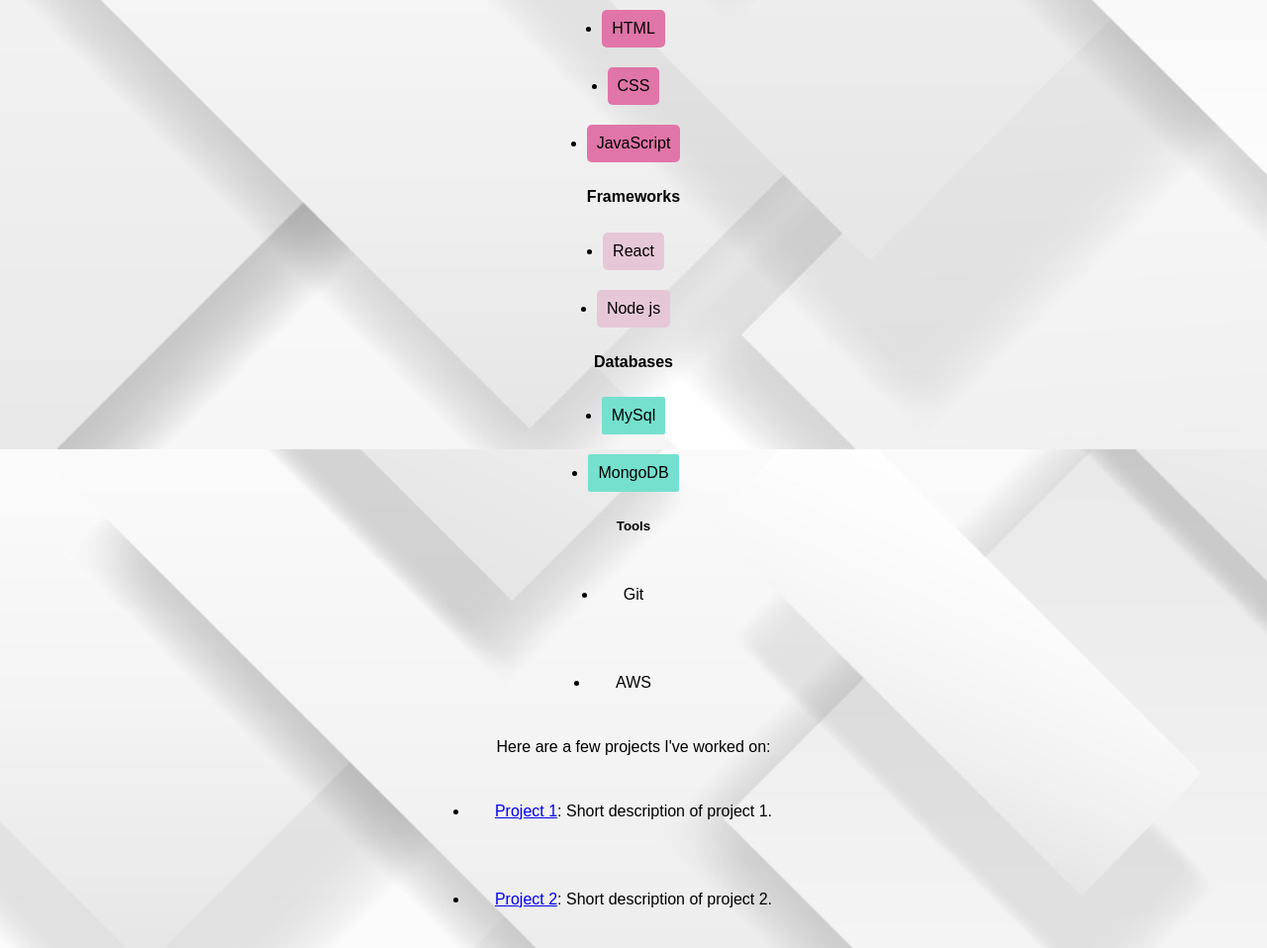
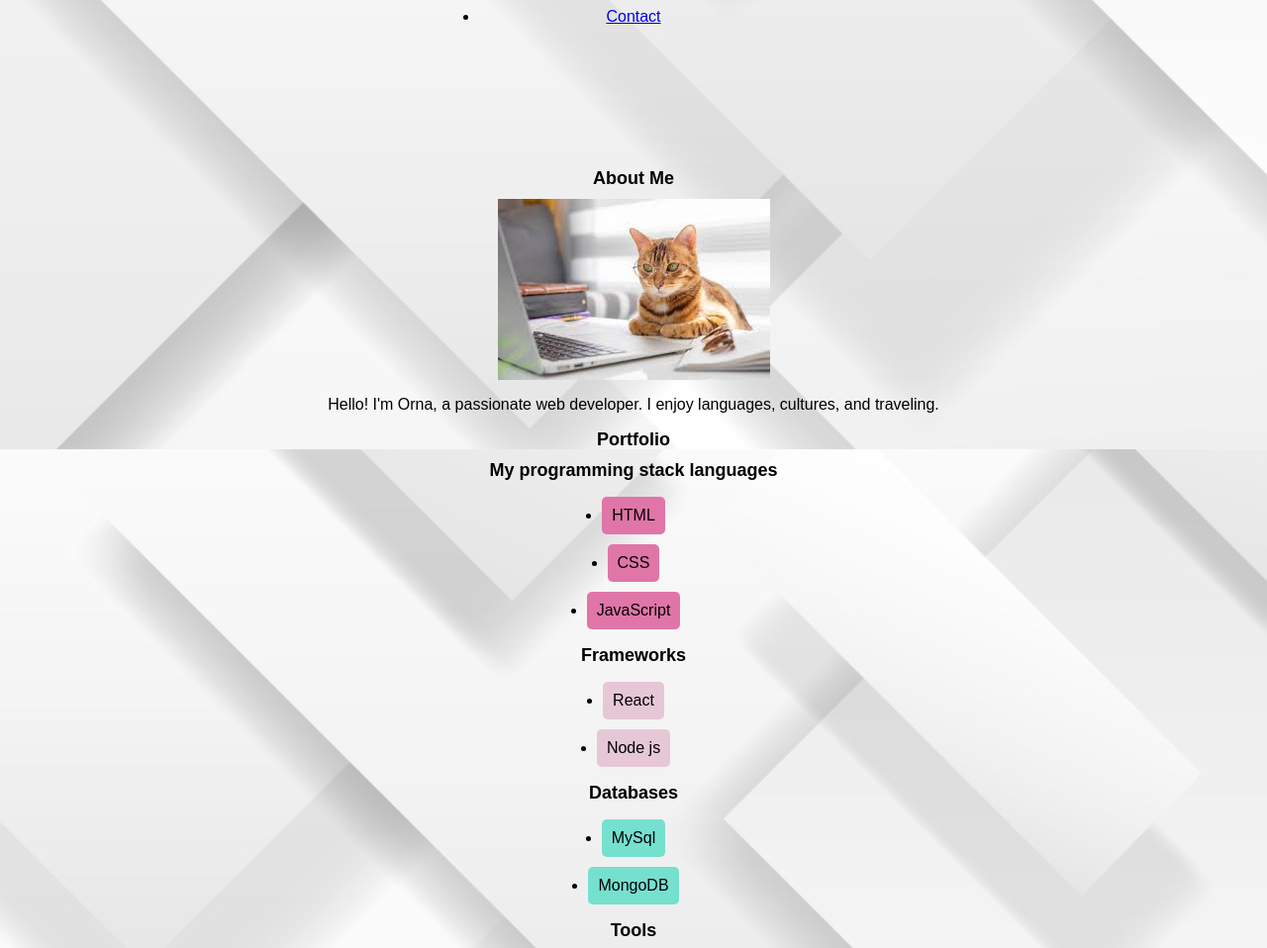
Before and after one commit to myNameisO-R/personal-website, a website: page html-and-the-web_personal-website/index.html in a window 1280 px wide. Shown: the part 746-1704 px from the top of the page at 99% size. Drawn offline with Linux system fonts and the light colour scheme.

Commit message:
redo personal page

```diff
--- a/html-and-the-web_personal-website/index.html
+++ b/html-and-the-web_personal-website/index.html
@@ -40,8 +40,7 @@
 
       <section id="portfolio">
         <h2>Portfolio</h2>
-        <h3>My programming stack</h3>
-        <h4>languages</h4>
+        <h3>My programming stack languages</h3>
         <ul class="programming-stack">
           <li>HTML</li>
           <li>CSS</li>
@@ -52,13 +51,13 @@
           <li>React</li>
           <li>Node js</li>
         </ul>
-        <h4>Databases</h4>
+        <h5>Databases</h5>
         <ul class="Databases-stack">
           <li>MySql</li>
           <li>MongoDB</li>
         </ul>
-        <h5>Tools</h5>
-        <ul class="Tolls-stack">
+        <h6>Tools</h6>
+        <ul class="tools-stack">
           <li>Git</li>
           <li>AWS</li>
         </ul>
--- a/html-and-the-web_personal-website/styles.css
+++ b/html-and-the-web_personal-website/styles.css
@@ -20,11 +20,11 @@
 }
 
 li {
-  margin: 5px;
+  margin: 0;
   display: list-item;
   border: 2px;
-  border-radius: 2px;
-  padding: 2%;
+  border-radius: 5px;
+  padding: 10%;
 }
 
 .programming-stack li {
@@ -47,9 +47,18 @@
   padding: 10px;
 }
 
-.tools-stack {
-  background-color: rgb(207, 90, 149);
-  border: 2px solid rgb(red, green, blue);
-  border-radius: 5px;
+.tools-stack li {
+  background-color: rgb(161, 98, 163);
+
   padding: 10px;
 }
+
+.h1,
+h2,
+h3,
+h4,
+h5,
+h6 {
+  font-size: 18px;
+  margin: 10px 0;
+}
```
